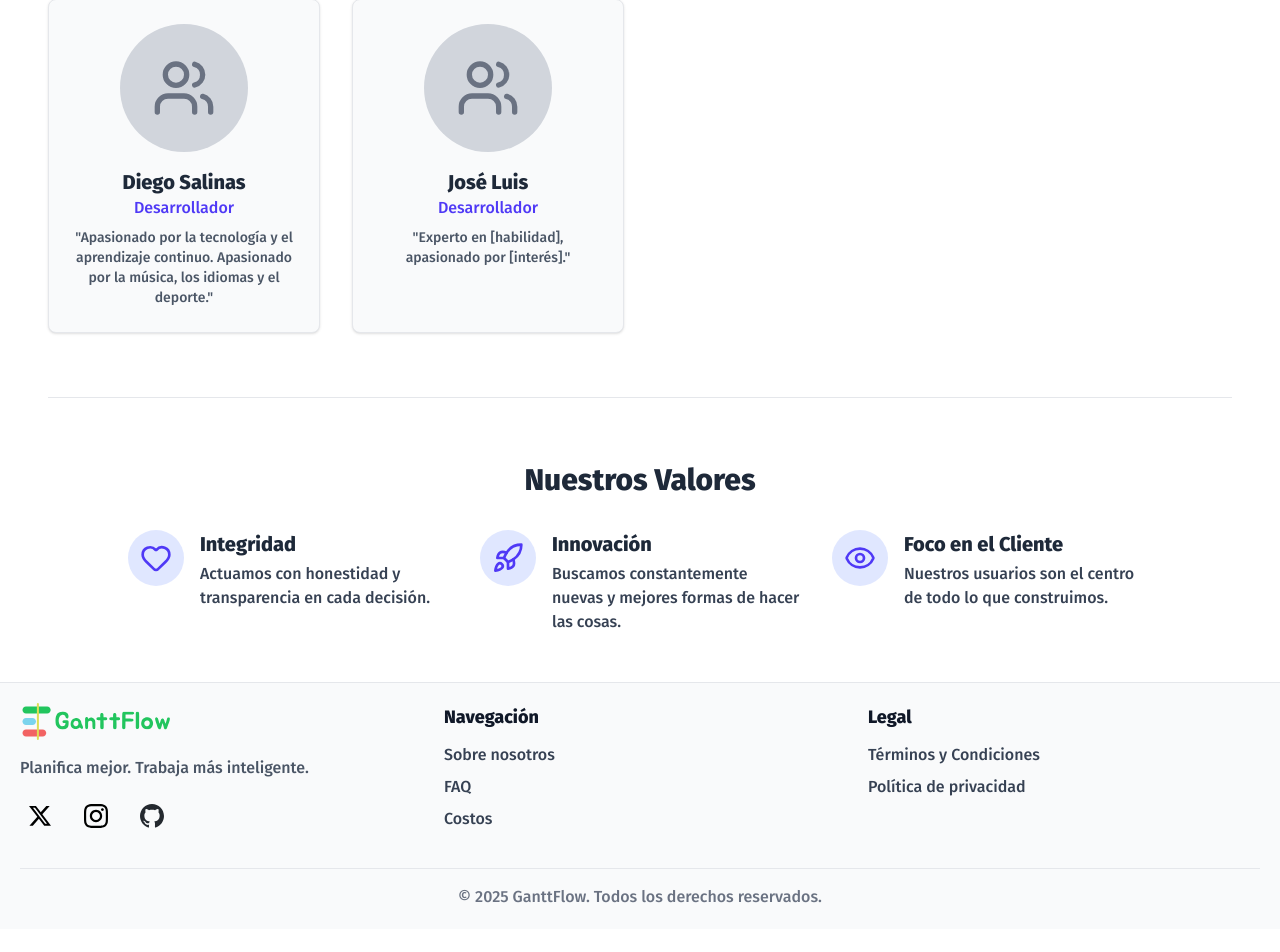
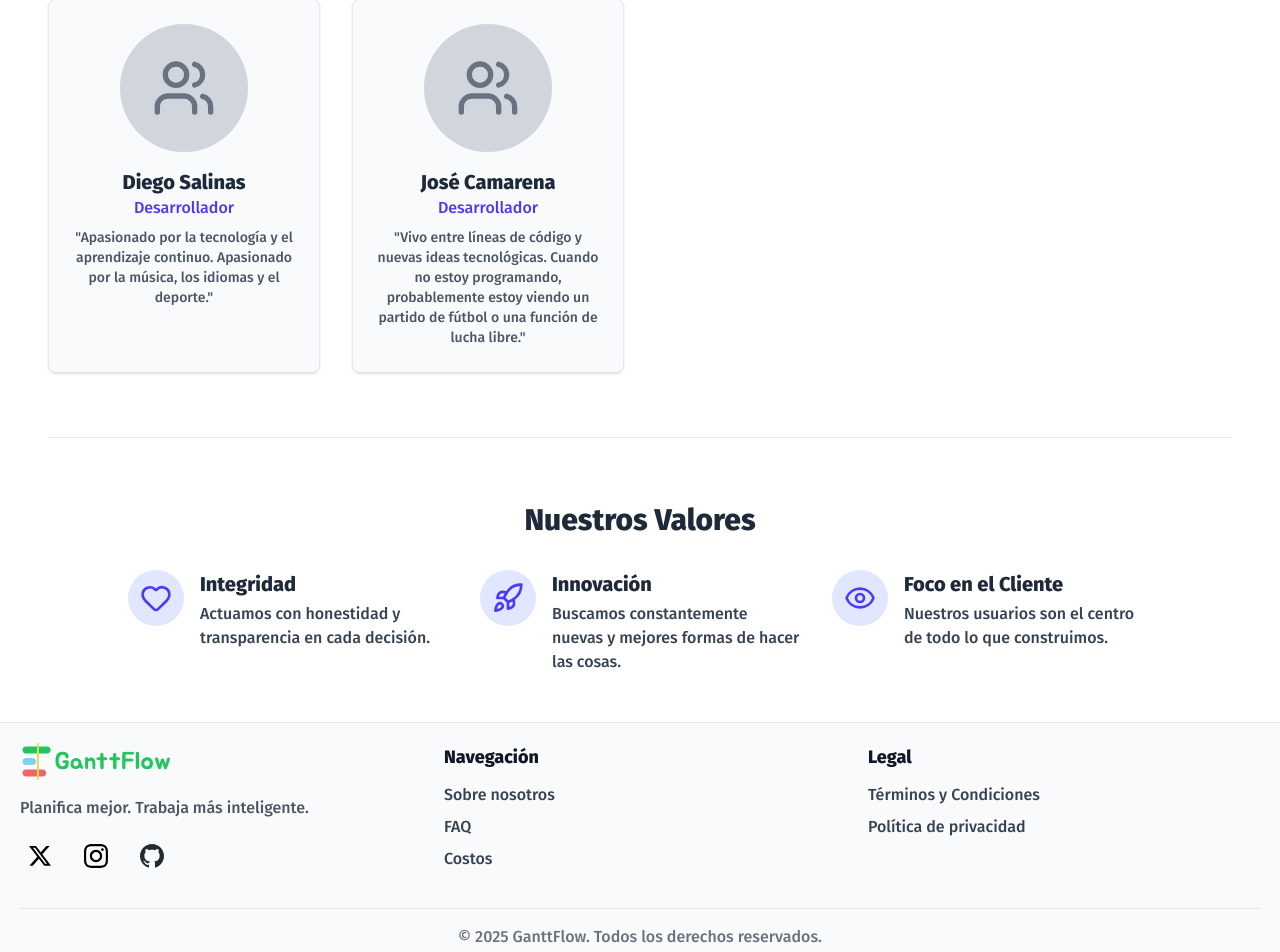
Before and after one commit to gantt-flow/web, a Next.js app in the folder client/: page /sobre-nosotros in a window 1280 px wide. Shown: the part 1101-2053 px from the top of the page. Before the commit the page ends 2030 px from the top, so only its background shows below. Built offline with nearby package versions, Linux system fonts and the light colour scheme.

Commit message:
about us page updated

```diff
--- a/client/src/app/(main)/sobre-nosotros/page.tsx
+++ b/client/src/app/(main)/sobre-nosotros/page.tsx
@@ -94,10 +94,10 @@ export default function SobreNosotrosPage() {
               <div className="w-32 h-32 rounded-full bg-gray-300 dark:bg-gray-600 mx-auto mb-4 flex items-center justify-center">
                 <Users className="w-16 h-16 text-gray-500" />
               </div>
-              <h3 className="text-xl font-semibold">José Luis</h3>
+              <h3 className="text-xl font-semibold">José Camarena</h3>
               <p className="text-indigo-600 dark:text-indigo-400">Desarrollador</p>
               <p className="text-sm text-gray-600 dark:text-gray-400 mt-2">
-                "Experto en [habilidad], apasionado por [interés]."
+                "Vivo entre líneas de código y nuevas ideas tecnológicas. Cuando no estoy programando, probablemente estoy viendo un partido de fútbol o una función de lucha libre."
               </p>
             </div>
 
```
